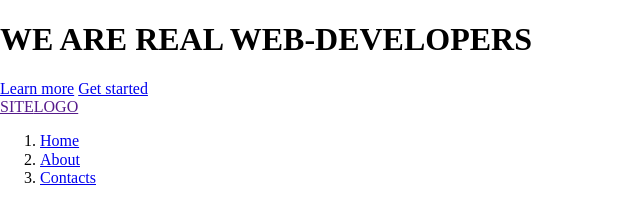
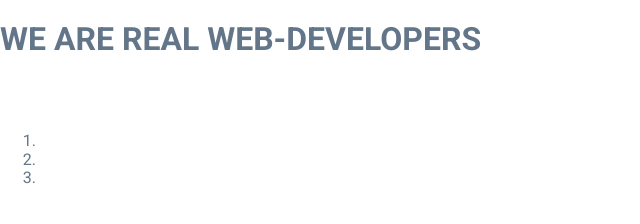
Before and after one commit to Mackedonec/grid-template, a website: page index.html in a window 1280 px wide. Shown: the whole page, without its empty margins (0-640 px from the left). Drawn offline with Linux system fonts and the light colour scheme.

Commit message:
работа с тапографи и настойка юзов

```diff
--- a/assets/scss/common/_classes.scss
+++ b/assets/scss/common/_classes.scss
@@ -0,0 +1 @@
+@use "../presets/" as *;
--- a/assets/scss/common/_typography.scss
+++ b/assets/scss/common/_typography.scss
@@ -0,0 +1,28 @@
+@use "../presets/" as *;
+
+*,
+*::before,
+*::after {
+  box-sizing: border-box;
+}
+
+html {
+  font-family: $font-main;
+  font-size: $font-size;
+}
+
+body {
+  color: $color-gray;
+  background-color: $color-light;
+}
+
+h1 {}
+
+h2 {}
+
+h3 {}
+
+a {
+  text-decoration: none;
+  color: $color-light;
+}
```
Also changed, not shown: assets/css/style.css.
